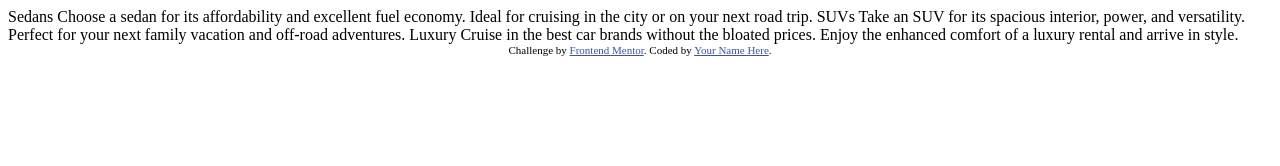
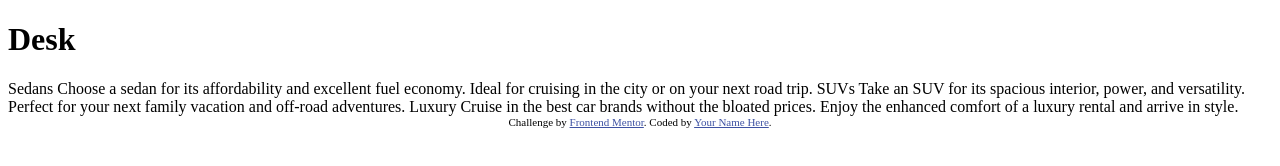
Before and after one commit to JDsmile/3-column-preview-card, a plain HTML site: page index.html in a window 1280 px wide. Drawn offline with Linux system fonts and the light colour scheme.

Commit message:
desktop-version

```diff
--- a/index.html
+++ b/index.html
@@ -15,7 +15,7 @@
   </style>
 </head>
 <body>
-
+  <h1> Desk</h1>
   Sedans
   Choose a sedan for its affordability and excellent fuel economy. Ideal for cruising in the city
   or on your next road trip.
```
